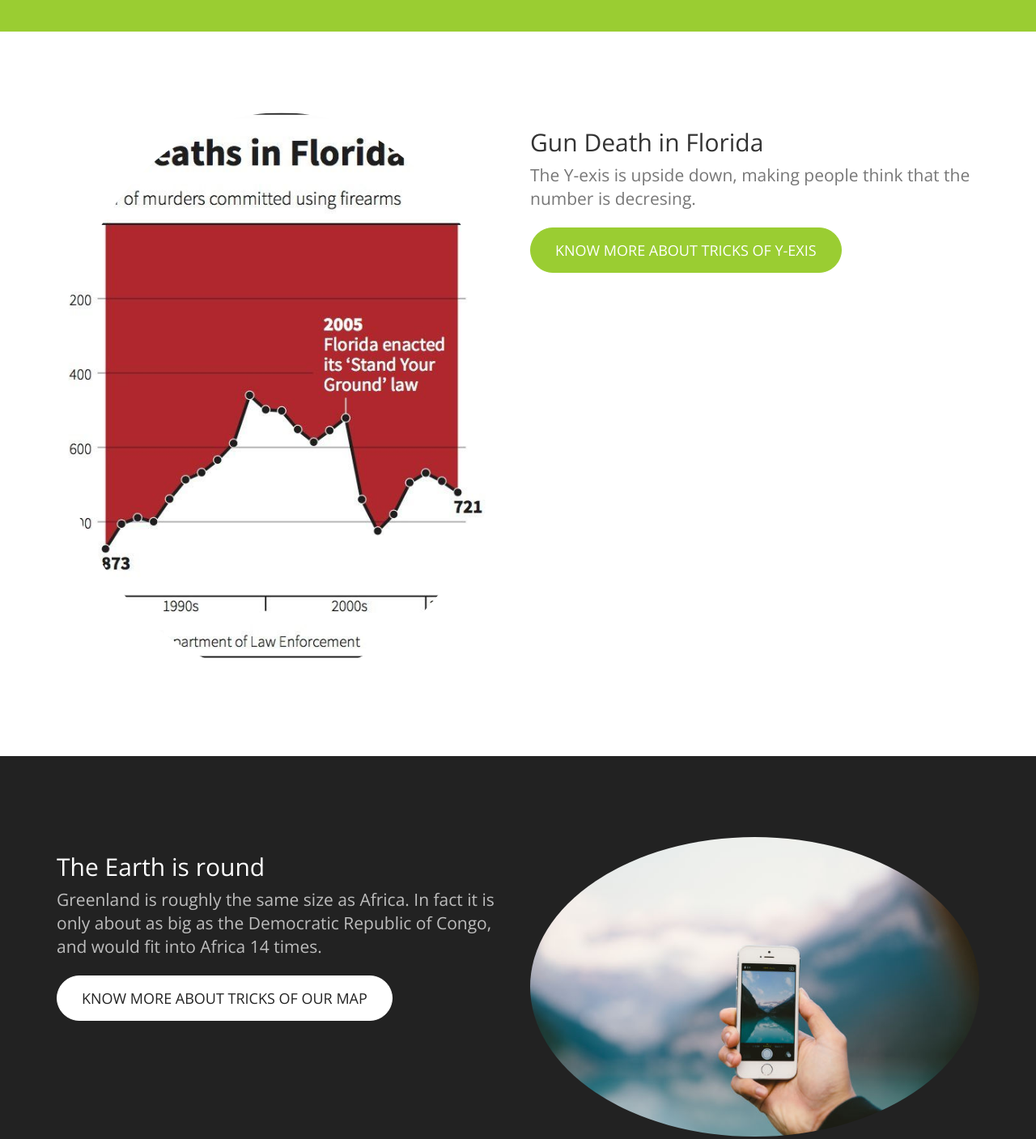
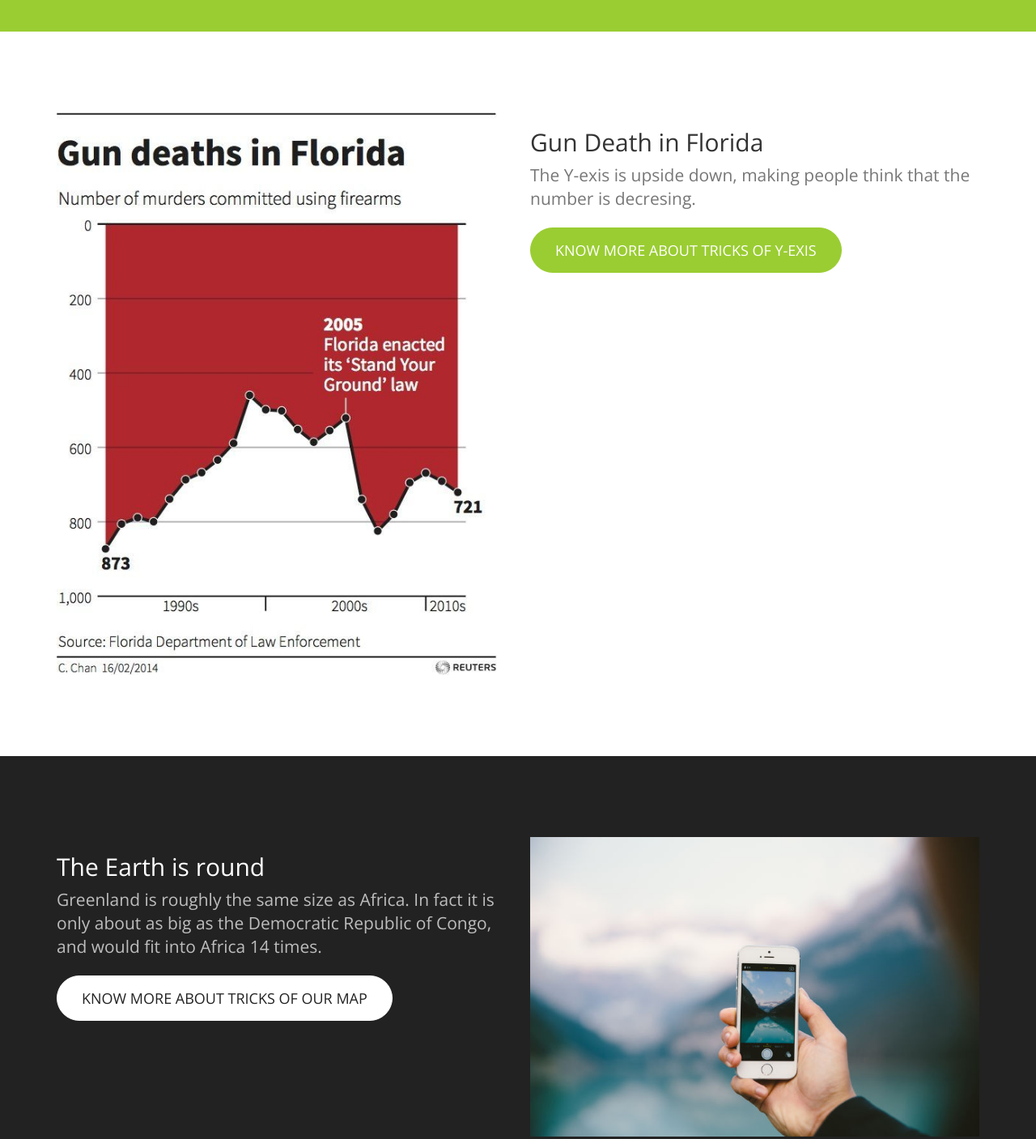
Before and after one commit to ianmaksh/homework1, a plain HTML site: page index.html in a window 1280 px wide. Shown: the part 1100-2507 px from the top of the page at 81% size. Drawn offline with nearby package versions, Linux system fonts and the light colour scheme.

Commit message:
Update index.html

```diff
--- a/index.html
+++ b/index.html
@@ -84,7 +84,7 @@
         <div class="container">
             <div class="row">
                 <div class="col-sm-6">
-                    <img class="img-responsive img-circle center-block" src="images/microphone.jpg" alt="">
+                    <img class="img-responsive" src="images/microphone.jpg" alt="">
                 </div>
                 <div class="col-sm-6">
                 	<h2 class="section-header">Gun Death in Florida</h2>
@@ -105,7 +105,7 @@
                 	<a href="#" class="btn btn-default btn-lg">Know more about tricks of our map</a>
                 </div>
                 <div class="col-sm-6">
-                    <img class="img-responsive img-circle center-block" src="images/iphone.jpg" alt="">
+                    <img class="img-responsive" src="images/iphone.jpg" alt="">
                 </div>
 
             </div>
```
